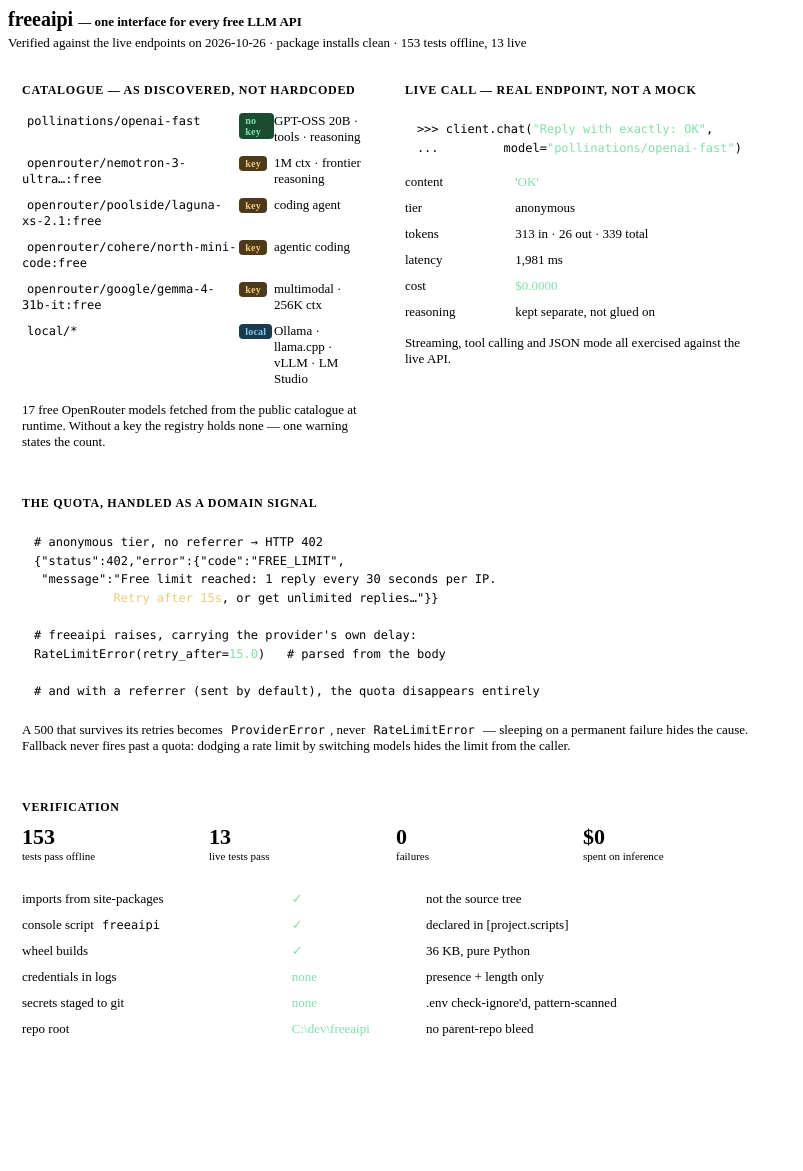
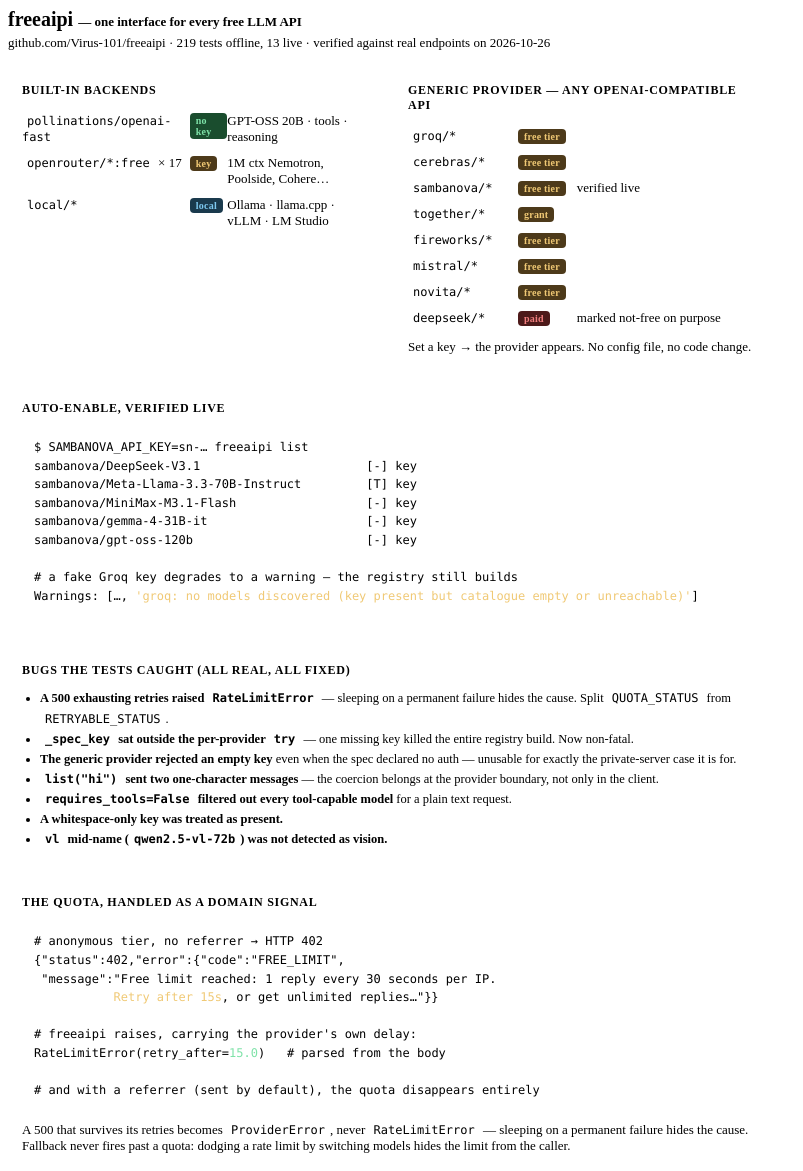
Before and after one commit to Virus-101/V-lib-freeapi, a plain HTML site: page preview.html in a window 1280 px wide. Shown: the top 1171 px of the page, without its empty margins (0-803 px from the left). Before the commit the page ends 1064 px from the top, so only its background shows below. Drawn offline with Linux system fonts and the light colour scheme.

Commit message:
Update verification preview: 219 tests, generic provider, pushed repo

```diff
--- a/preview.html
+++ b/preview.html
@@ -21,6 +21,8 @@
   .t-none { background:#1a4d2e; color:#7ee2a8; }
   .t-key  { background:#4d3a1a; color:#f0c975; }
   .t-local{ background:#1a3a4d; color:#7ec9f0; }
+  .t-no   { background:#4d1a1a; color:#f07e7e; }
+  ul { margin:8px 0 0 0; padding-left:18px; font-size:12.5px; line-height:1.6; }
   pre { margin:0; padding:12px; border-radius:8px; background:var(--card);
         border:1px solid var(--border); font-size:12px; line-height:1.55;
         font-family:ui-monospace,Consolas,monospace; overflow-x:auto; }
@@ -40,54 +42,79 @@
 
   <div>
     <h1>freeaipi <span class="sub">— one interface for every free LLM API</span></h1>
-    <p class="sub">Verified against the live endpoints on 2026-10-26 · package installs clean · 153 tests offline, 13 live</p>
+    <p class="sub">
+      github.com/Virus-101/freeaipi · 219 tests offline, 13 live ·
+      verified against real endpoints on 2026-10-26
+    </p>
   </div>
 
   <div class="grid">
     <div class="card">
-      <h2>Catalogue — as discovered, not hardcoded</h2>
+      <h2>Built-in backends</h2>
       <table>
         <tr><td><code>pollinations/openai-fast</code></td>
             <td><span class="tag t-none">no key</span></td>
             <td>GPT-OSS 20B · tools · reasoning</td></tr>
-        <tr><td><code>openrouter/nemotron-3-ultra…:free</code></td>
+        <tr><td><code>openrouter/*:free</code> × 17</td>
             <td><span class="tag t-key">key</span></td>
-            <td>1M ctx · frontier reasoning</td></tr>
-        <tr><td><code>openrouter/poolside/laguna-xs-2.1:free</code></td>
-            <td><span class="tag t-key">key</span></td>
-            <td>coding agent</td></tr>
-        <tr><td><code>openrouter/cohere/north-mini-code:free</code></td>
-            <td><span class="tag t-key">key</span></td>
-            <td>agentic coding</td></tr>
-        <tr><td><code>openrouter/google/gemma-4-31b-it:free</code></td>
-            <td><span class="tag t-key">key</span></td>
-            <td>multimodal · 256K ctx</td></tr>
+            <td>1M ctx Nemotron, Poolside, Cohere…</td></tr>
         <tr><td><code>local/*</code></td>
             <td><span class="tag t-local">local</span></td>
             <td>Ollama · llama.cpp · vLLM · LM Studio</td></tr>
       </table>
-      <p class="sub" style="margin:10px 0 0 0">
-        17 free OpenRouter models fetched from the public catalogue at runtime.
-        Without a key the registry holds none — one warning states the count.
-      </p>
     </div>
 
     <div class="card">
-      <h2>Live call — real endpoint, not a mock</h2>
-      <pre><span class="c">&gt;&gt;&gt;</span> client.chat(<span class="ok">"Reply with exactly: OK"</span>,
-...         model=<span class="ok">"pollinations/openai-fast"</span>)</pre>
+      <h2>Generic provider — any OpenAI-compatible API</h2>
       <table>
-        <tr><td class="k">content</td><td><span class="ok">'OK'</span></td></tr>
-        <tr><td class="k">tier</td><td>anonymous</td></tr>
-        <tr><td class="k">tokens</td><td>313 in · 26 out · 339 total</td></tr>
-        <tr><td class="k">latency</td><td>1,981 ms</td></tr>
-        <tr><td class="k">cost</td><td><span class="ok">$0.0000</span></td></tr>
-        <tr><td class="k">reasoning</td><td>kept separate, not glued on</td></tr>
+        <tr><td><code>groq/*</code></td><td><span class="tag t-key">free tier</span></td></tr>
+        <tr><td><code>cerebras/*</code></td><td><span class="tag t-key">free tier</span></td></tr>
+        <tr><td><code>sambanova/*</code></td><td><span class="tag t-key">free tier</span></td>
+            <td><span class="c">verified live</span></td></tr>
+        <tr><td><code>together/*</code></td><td><span class="tag t-key">grant</span></td></tr>
+        <tr><td><code>fireworks/*</code></td><td><span class="tag t-key">free tier</span></td></tr>
+        <tr><td><code>mistral/*</code></td><td><span class="tag t-key">free tier</span></td></tr>
+        <tr><td><code>novita/*</code></td><td><span class="tag t-key">free tier</span></td></tr>
+        <tr><td><code>deepseek/*</code></td><td><span class="tag t-no">paid</span></td>
+            <td><span class="c">marked not-free on purpose</span></td></tr>
       </table>
-      <p class="sub" style="margin:10px 0 0 0">
-        Streaming, tool calling and JSON mode all exercised against the live API.
+      <p class="sub" style="margin:8px 0 0 0">
+        Set a key → the provider appears. No config file, no code change.
       </p>
     </div>
+  </div>
+
+  <div class="card">
+    <h2>Auto-enable, verified live</h2>
+    <pre><span class="c">$ SAMBANOVA_API_KEY=sn-… freeaipi list</span>
+sambanova/DeepSeek-V3.1                       [-] key
+sambanova/Meta-Llama-3.3-70B-Instruct         [T] key
+sambanova/MiniMax-M3.1-Flash                  [-] key
+sambanova/gemma-4-31B-it                      [-] key
+sambanova/gpt-oss-120b                        [-] key
+
+<span class="c"># a fake Groq key degrades to a warning — the registry still builds</span>
+Warnings: […, <span class="warn">'groq: no models discovered (key present but catalogue empty or unreachable)'</span>]</pre>
+  </div>
+
+  <div class="card">
+    <h2>Bugs the tests caught (all real, all fixed)</h2>
+    <ul>
+      <li><b>A 500 exhausting retries raised <code>RateLimitError</code></b> —
+        sleeping on a permanent failure hides the cause. Split
+        <code>QUOTA_STATUS</code> from <code>RETRYABLE_STATUS</code>.</li>
+      <li><b><code>_spec_key</code> sat outside the per-provider <code>try</code></b> —
+        one missing key killed the entire registry build. Now non-fatal.</li>
+      <li><b>The generic provider rejected an empty key</b> even when the spec
+        declared no auth — unusable for exactly the private-server case it is for.</li>
+      <li><b><code>list("hi")</code> sent two one-character messages</b> — the
+        coercion belongs at the provider boundary, not only in the client.</li>
+      <li><b><code>requires_tools=False</code> filtered out every tool-capable
+        model</b> for a plain text request.</li>
+      <li><b>A whitespace-only key was treated as present.</b></li>
+      <li><b><code>vl</code> mid-name (<code>qwen2.5-vl-72b</code>) was not
+        detected as vision.</b></li>
+    </ul>
   </div>
 
   <div class="card">
@@ -112,7 +139,7 @@ RateLimitError(retry_after=<span class="ok">15.0</span>)   <span class="c"># par
   <div class="card">
     <h2>Verification</h2>
     <div class="stat">
-      <div><div class="n">153</div><div class="l">tests pass offline</div>
+      <div><div class="n">219</div><div class="l">tests pass offline</div>
         <div class="bar"><i style="width:100%"></i></div></div>
       <div><div class="n">13</div><div class="l">live tests pass</div>
         <div class="bar"><i style="width:100%"></i></div></div>
@@ -123,8 +150,8 @@ RateLimitError(retry_after=<span class="ok">15.0</span>)   <span class="c"># par
     </div>
     <table style="margin-top:14px">
       <tr><td class="k">imports from site-packages</td><td><span class="ok">✓</span></td><td class="c">not the source tree</td></tr>
-      <tr><td class="k">console script <code>freeaipi</code></td><td><span class="ok">✓</span></td><td class="c">declared in [project.scripts]</td></tr>
-      <tr><td class="k">wheel builds</td><td><span class="ok">✓</span></td><td class="c">36 KB, pure Python</td></tr>
+      <tr><td class="k">pushed to GitHub</td><td><span class="ok">✓</span></td><td class="c">3 commits on <code>main</code></td></tr>
+      <tr><td class="k">streaming, tools, JSON mode</td><td><span class="ok">✓</span></td><td class="c">all exercised live</td></tr>
       <tr><td class="k">credentials in logs</td><td><span class="ok">none</span></td><td class="c">presence + length only</td></tr>
       <tr><td class="k">secrets staged to git</td><td><span class="ok">none</span></td><td class="c">.env check-ignore'd, pattern-scanned</td></tr>
       <tr><td class="k">repo root</td><td><span class="ok">C:\dev\freeaipi</span></td><td class="c">no parent-repo bleed</td></tr>
```
